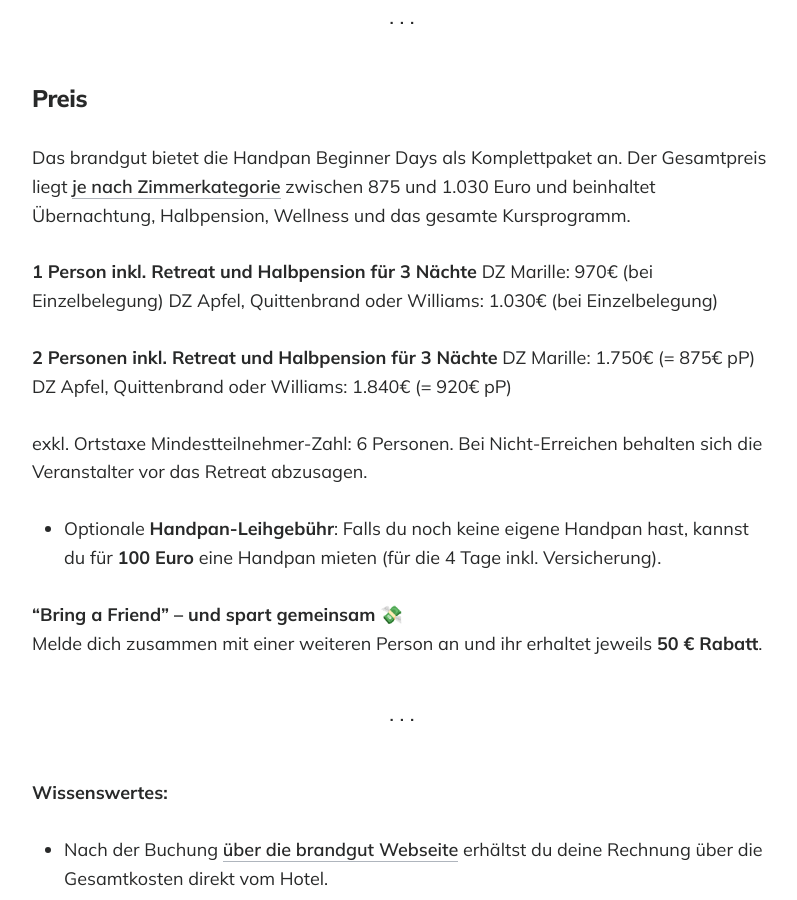
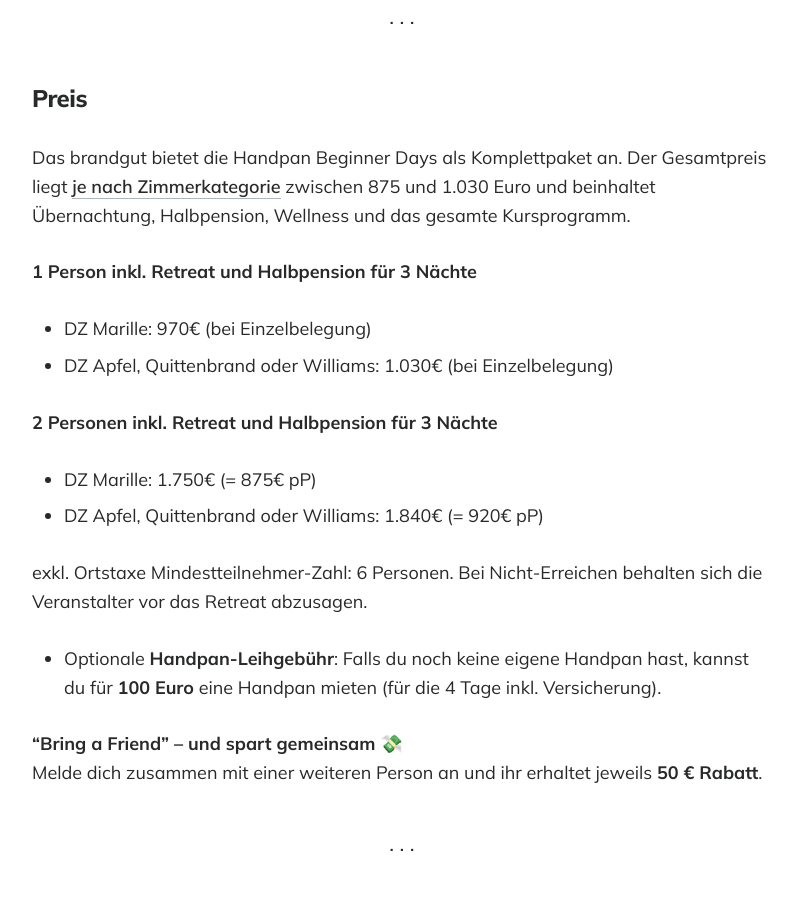
Before and after one commit to lukasziegler/retreats-in-oesterreich, a Jekyll site: the page built from _posts/2026-09-24-handpan-retreat-brandgut-2026.markdown, in a window 1280 px wide and 900 px high, scrolled down 5424 px. Shown: the whole window, without its empty margins (238-1035 px from the left). Built offline with Jekyll 4.4.1, drawn with Linux system fonts in a browser that asks for light colours.

Commit message:
pricing formatting

```diff
--- a/_posts/2026-09-24-handpan-retreat-brandgut-2026.markdown
+++ b/_posts/2026-09-24-handpan-retreat-brandgut-2026.markdown
@@ -115,15 +115,18 @@
 Das brandgut bietet die Handpan Beginner Days als Komplettpaket an. Der Gesamtpreis liegt <a href="https://www.brandgut.at/zimmer/" target="_blank">je nach Zimmerkategorie</a> zwischen 875 und 1.030 Euro und beinhaltet Übernachtung, Halbpension, Wellness und das gesamte Kursprogramm.
 
 **1 Person inkl. Retreat und Halbpension für 3 Nächte**
-DZ Marille: 970€ (bei Einzelbelegung)
-DZ Apfel, Quittenbrand oder Williams: 1.030€  (bei Einzelbelegung)
+
+- DZ Marille: 970€ (bei Einzelbelegung)
+- DZ Apfel, Quittenbrand oder Williams: 1.030€  (bei Einzelbelegung)
 
 **2 Personen inkl. Retreat und Halbpension für 3 Nächte**
-DZ Marille: 1.750€ (= 875€ pP)
-DZ Apfel, Quittenbrand oder Williams: 1.840€ (= 920€ pP)
+
+- DZ Marille: 1.750€ (= 875€ pP)
+- DZ Apfel, Quittenbrand oder Williams: 1.840€ (= 920€ pP)
 
 exkl. Ortstaxe
-Mindestteilnehmer-Zahl: 6 Personen. Bei Nicht-Erreichen behalten sich die Veranstalter vor das Retreat abzusagen.
+Mindestteilnehmer-Zahl: 6 Personen.
+Bei Nicht-Erreichen behalten sich die Veranstalter vor das Retreat abzusagen.
 
 - Optionale **Handpan-Leihgebühr**: Falls du noch keine eigene Handpan hast, kannst du für **100 Euro** eine Handpan mieten (für die 4 Tage inkl. Versicherung).
 
```
